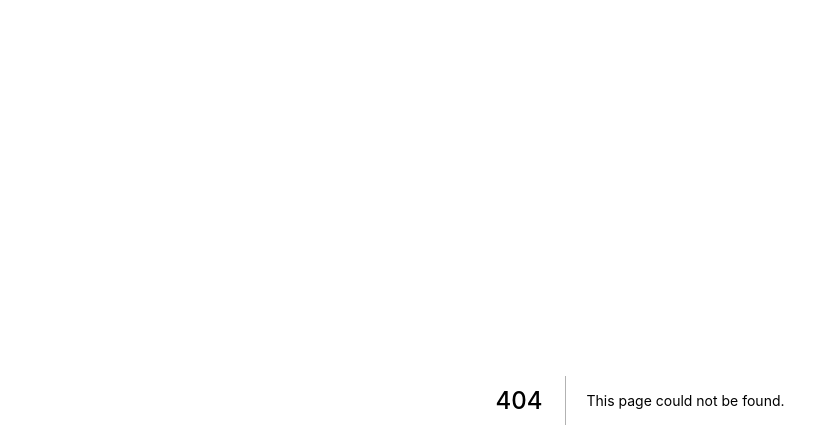
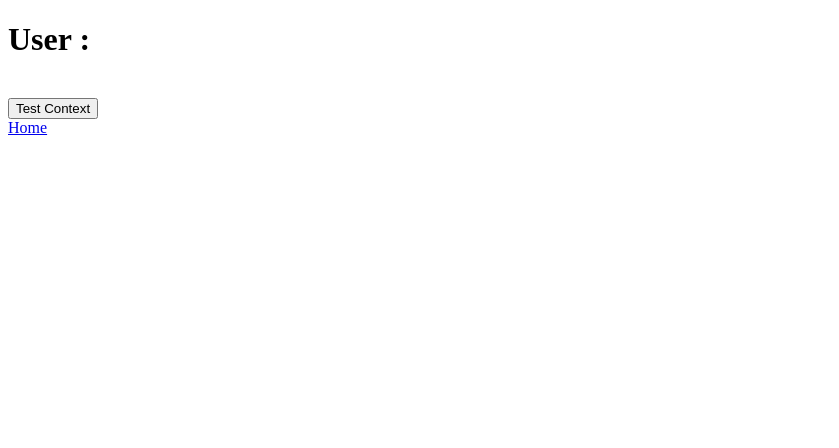
Before and after one commit to marcusvbda/nextjs, a Next.js app: page /user in a window 1280 px wide. Before the commit this address had no page. Shown: the top 448 px of the page, without its empty margins (0-839 px from the left). Built offline with nearby package versions, Linux system fonts and the light colour scheme.

Commit message:
add contextapi

```diff
--- /dev/null
+++ b/contexts/userContext.js
@@ -0,0 +1,16 @@
+import React, { createContext, useState } from 'react'
+
+export const UserContext = createContext()
+
+const UserContextProvider = (props) => {
+    const [user, setUser] = useState({})
+
+    const setUserName = username => setUser({ ...user, userName: username })
+
+    return (
+        <UserContext.Provider value={{ user, setUserName }}>
+            {props.children}
+        </UserContext.Provider>
+    )
+}
+export default UserContextProvider
--- a/pages/_app.js
+++ b/pages/_app.js
@@ -1,12 +1,17 @@
 import Router from 'next/router'
 import NProgress from 'nprogress'
 import 'nprogress/nprogress.css'
+import UserContextProvider from '../contexts/userContext'
 
 Router.events.on('routeChangeStart', () => NProgress.start())
 Router.events.on('routeChangeComplete', () => NProgress.done())
 Router.events.on('routeChangeError', () => NProgress.done())
 
 const App = ({ Component, pageProps }) => {
-    return <Component {...pageProps} />
+    return (
+        <UserContextProvider>
+            <Component {...pageProps} />
+        </UserContextProvider>
+    )
 }
 export default App
--- /dev/null
+++ b/pages/user.js
@@ -0,0 +1,18 @@
+import React, { useContext } from 'react'
+import { UserContext } from '../contexts/userContext'
+import Link from 'next/link'
+
+
+const User = () => {
+    const { user, setUserName } = useContext(UserContext)
+
+    return (
+        <div>
+            <h1>User : {user.userName}</h1><br />
+            <button onClick={() => setUserName("vinicius")}>Test Context</button><br />
+            <Link href="/"><a>Home</a></Link><br />
+        </div >
+    )
+}
+
+export default User
```
Also changed, not shown: pages/index.js (+7 -3 lines), package.json (line endings or trailing spaces), 1 other file (tests, documents, lock files or other folders).
